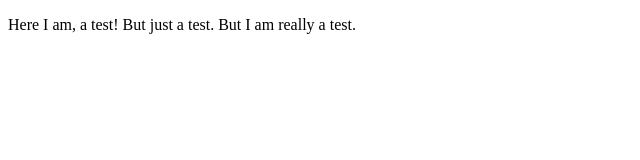
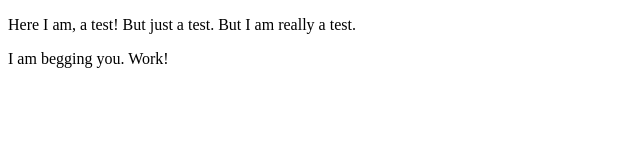
Before and after one commit to marcstreeter/kubewatch, a SvelteKit app: page /why in a window 1280 px wide. Shown: the top 160 px of the page, without its empty margins (0-640 px from the left). Built offline with nearby package versions, Linux system fonts and the light colour scheme.

Commit message:
chore: triggering workflow

```diff
--- a/src/routes/why/+page.svelte
+++ b/src/routes/why/+page.svelte
@@ -2,6 +2,7 @@
 export const ssr = false;
 </script>
 <p>Here I am, a test! But just a test. But I am really a test.</p>
+<p>I am begging you. Work!</p>
 
 <style>
   p {
```
